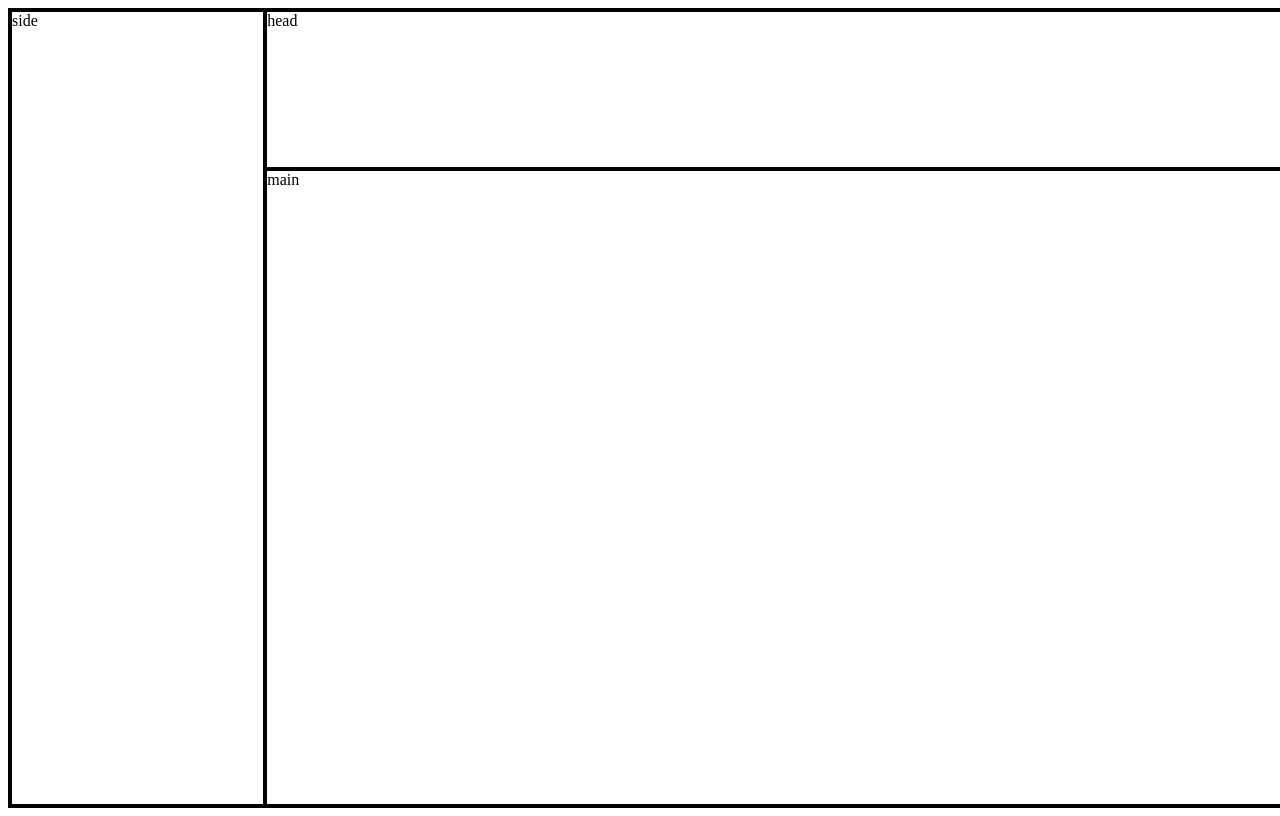
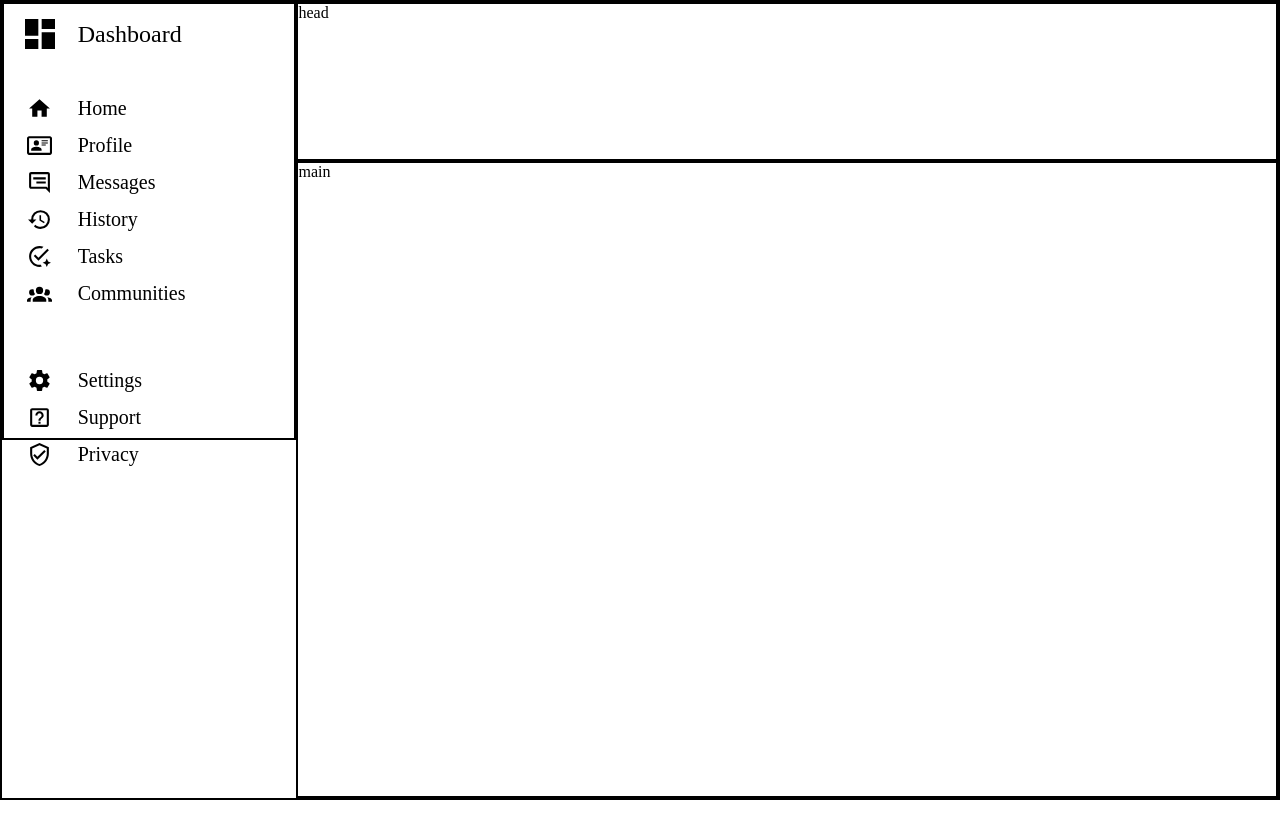
Before and after one commit to codyriebel/adminDashboard, a plain HTML site: page index.html in a window 1280 px wide. Drawn offline with Linux system fonts and the light colour scheme.

Commit message:
feat: sidebar layout complete

```diff
--- a/index.html
+++ b/index.html
@@ -8,7 +8,19 @@
 <body>
   <div class="pageContainer">
     <div class="sidebar">
-      side
+      <img class="dash" src="dash.svg" alt="dashboard img">
+      <span class="dash">Dashboard</span>
+
+      <img class="home" src="home.svg" alt="home img"><span class="home">Home</span>
+      <img src="profile.svg" alt="profile img"><span>Profile</span>
+      <img src="messages.svg" alt="message img"><span>Messages</span>
+      <img src="history.svg" alt="history img"><span>History</span>
+      <img src="tasks.svg" alt="tasks img"><span>Tasks</span>
+      <img class="communities" src="communities.svg" alt="communities img"><span class="communities">Communities</span>
+
+      <img src="settings.svg" alt="settings img"><span>Settings</span>
+      <img src="support.svg" alt="support img"><span>Support</span>
+      <img src="privacy.svg" alt="privacy img"><span>Privacy</span>
     </div>
     <div class="header">
       head
--- a/style.css
+++ b/style.css
@@ -1,11 +1,16 @@
+* {
+  margin: 0;
+  padding: 0;
+  box-sizing: border-box;
+}
+
 div {
   border: solid 2px black;
 }
 
 .pageContainer {
   display: grid;
-  grid: 1fr 4fr / 1fr 4fr;
-  box-sizing: border-box;
+  grid: 1fr 4fr / 1.2fr 4fr;
   height: 100vh;
   width: 100vw;
 }
@@ -16,4 +21,36 @@ div {
 
 .sidebar {
   grid-row: 1 / 3;
+  padding: 10px 10px ;
+  height: 55%;
+  font-size: 20px;
+  display: grid;
+  grid-template-columns: 1fr 4fr;
+  gap: 12px;
+  align-items: center;
+  justify-items: center;
 }
+
+.sidebar>img~img {
+  height:25px;
+}
+
+.dash {
+  font-size: 24px;
+}
+
+img.dash {
+  height: 40px;
+}
+
+.sidebar span {
+  justify-self: left;
+}
+
+.home {
+  margin-top: 30px;
+}
+
+.communities {
+  margin-bottom: 50px;
+}
```
Also changed, not shown: communities.svg (renamed from account-group.svg), dash.svg (renamed from view-dashboard.svg), messages.svg (renamed from message-reply-text-outline.svg), privacy.svg (renamed from shield-check-outline.svg), profile.svg (renamed from card-account-details-outline.svg), settings.svg (renamed from cog.svg), support.svg (renamed from help-box-outline.svg), tasks.svg (renamed from checkbox-marked-circle-auto-outline.svg).
